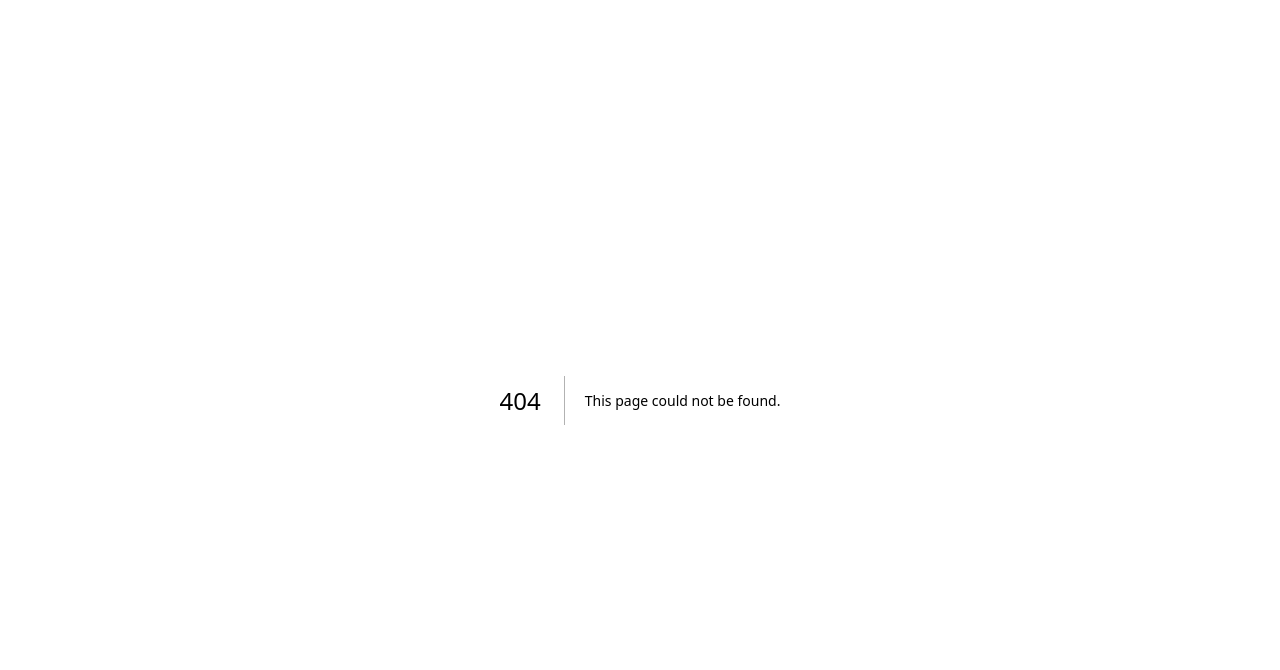
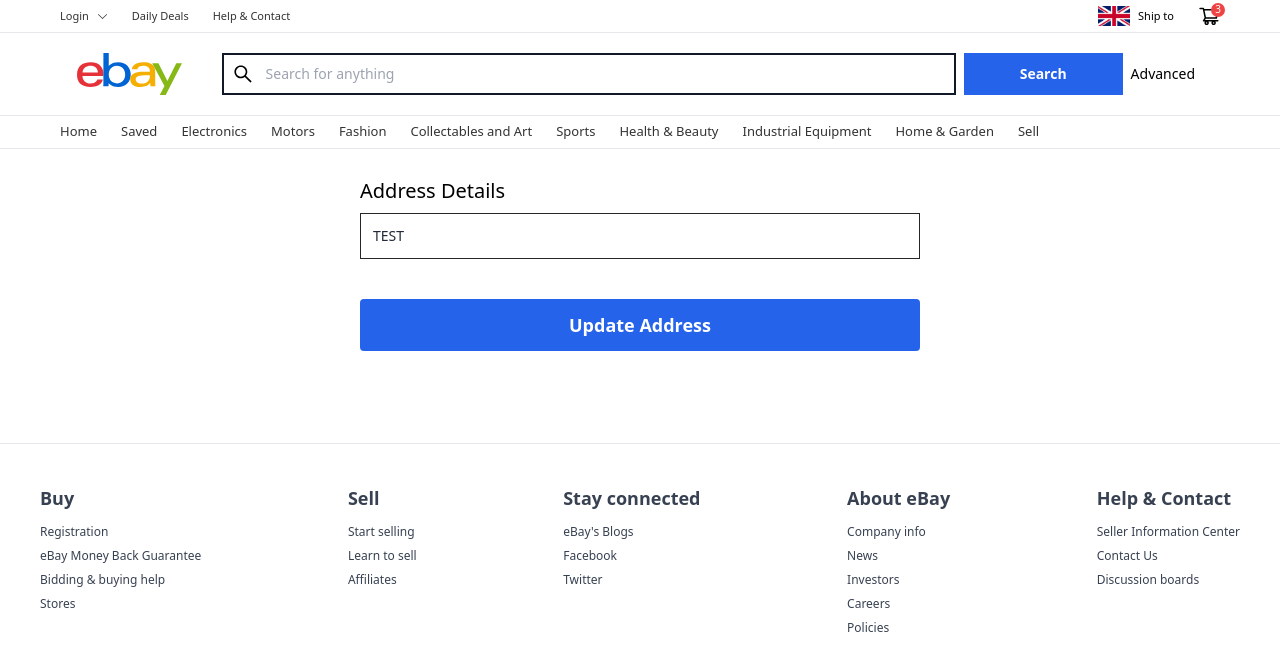
Before and after one commit to Op-Pautu/ebay-clone, a Next.js app: page /address in a window 1280 px wide. Before the commit this address had no page. Shown: the top 670 px of the page. Built offline with nearby package versions, Linux system fonts and the light colour scheme.

Commit message:
Add auth and address pages

```diff
--- /dev/null
+++ b/app/address/page.jsx
@@ -0,0 +1,28 @@
+import React from 'react'
+import MainLayout from '../layouts/MainLayout'
+import TextInput from '../components/TextInput'
+
+export default function Address() {
+  return (
+    <>
+        <MainLayout>
+            <div id="AddressPage" className='mt-4 max-w-[600px] mx-auto px-2'>
+                <div className="mx-auto bg-white rounded-lg p-3">
+                    <div className="text-xl text-bold mb-2">Address Details</div>
+                    <form>
+                        <div className="mb-4">
+                            <TextInput
+                                className="w-full"
+                                string={'TEST'}
+                                placeholder="Name"
+
+                            />
+                        </div>
+                        <button className='mt-6 w-full text-white text-lg font-semibold p-3 rounded bg-blue-600'>Update Address</button>
+                    </form>
+                </div>
+            </div>
+        </MainLayout>
+    </>
+  )
+}
--- /dev/null
+++ b/app/auth/page.jsx
@@ -0,0 +1,38 @@
+"use client";
+
+import { createClientComponentClient } from "@supabase/auth-helpers-nextjs"
+import { Auth } from '@supabase/auth-ui-react';
+import { ThemeSupa } from '@supabase/auth-ui-shared';
+import Link from 'next/link';
+
+export default function AuthPage() {
+    // const supabase = createClientComponentClient();
+
+    return (
+      <>
+        <div id="AuthPage" className="w-full min-h-screen bg-white">
+
+            <div className="w-full flex items-center justify-center p-5 border-b-gray-300">
+                <Link href="/" className="min-w-[170px]">
+                    <img width="170" src="/images/logo.svg"/>
+                </Link>
+            </div>
+
+            <div className="w-full flex items-center justify-center p-5 border-b-gray-300">
+                Login / Register
+            </div>
+
+            <div className="max-w-[400px] mx-auto px-2">
+                {/* <Auth
+                    onlyThirdPartyProviders
+                    redirectTo={`${window.location.origin}/auth/callback`}
+                    supabaseClient={supabase}
+                    providers={['google']}
+                    appearance={{theme: ThemeSupa}}
+                /> */}
+            </div>
+
+        </div>
+      </>
+    )
+  }
--- /dev/null
+++ b/app/components/TextInput.jsx
@@ -0,0 +1,25 @@
+"use client"
+
+import Link from "next/link"
+
+const TextInput = ({string, placeholder, error, onUpdate}) => {
+  return (
+    <>
+       <input
+        placeholder={placeholder}
+        className="w-full bg-white text-gray-800 border text-sm border-[#272727] p-3 placeholder-gray-500 focus:outline-none"
+        value={string || ''}
+        onChange={(event) => onUpdate(event.target.value)}
+        type="text"
+        autoComplete="off"
+
+       />
+
+       <div className="text-red-500 text-[14px] font-semibold">
+            {error ? (error) : null}
+       </div>
+    </>
+  )
+}
+
+export default TextInput
```
